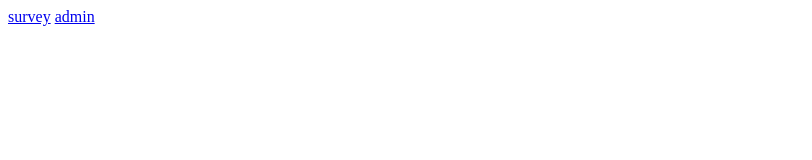
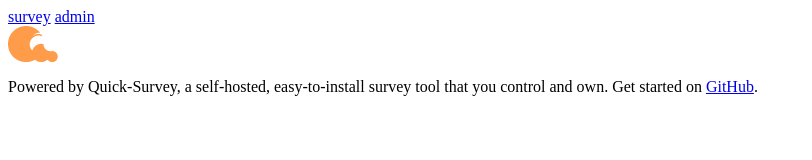
Before and after one commit to udayteki/quick-survey, a plain HTML site: page index.html in a window 1280 px wide. Shown: the whole page, without its empty margins (0-812 px from the left). Drawn offline with Linux system fonts and the light colour scheme.

Commit message:
Add logo, add footer. Close #8

```diff
--- /dev/null
+++ b/client/styles/footer.less
@@ -0,0 +1,50 @@
+@import "./variables.import.less";
+
+// All the styles that make the sticky footer work.
+
+* {
+  margin: 0;
+}
+
+html, body {
+  height: 100%;
+}
+
+.page-wrap {
+  min-height: 100%;
+  /* equal to footer height */
+  margin-bottom: -@footer-height;
+}
+
+.page-wrap:after {
+  content: "";
+  display: block;
+}
+
+.site-footer, .page-wrap:after {
+  height: @footer-height;
+}
+
+.site-footer {
+  margin-top: 1rem;
+  text-align: center;
+
+  .footer-wrapper {
+    max-width: 480px;
+  }
+
+  img, p {
+    display: inline-block;
+    vertical-align: middle;
+  }
+
+  p {
+    margin-top: 1rem;
+    font-style: italic;
+    color: lighten(@text-color, 20%);
+  }
+}
+
+.site-footer .vertical-centre {
+  padding-top: 2rem;
+}
--- a/client/styles/main.less
+++ b/client/styles/main.less
@@ -24,8 +24,20 @@ a {
   text-decoration: none;
 }
 
+.small-row,
+.wide-row {
+  margin: 0 auto;
+}
+
+.small-row {
+  max-width: 640px;
+}
+
+.wide-row {
+  max-width: 960px;
+}
+
 .container {
-  max-width: 640px;
   margin: 2rem auto;
 }
 
--- a/client/styles/variables.import.less
+++ b/client/styles/variables.import.less
@@ -9,6 +9,7 @@
 @empty-state-color: #fff;
 
 @border-radius: 3px;
+@footer-height: 8rem;
 
 .box-shadow(@box-shadow) {
   -webkit-box-shadow: @box-shadow;
--- a/index.html
+++ b/index.html
@@ -4,6 +4,7 @@
 </head>
 
 <body ng-app="quick-survey">
+  <div class="page-wrap">
   <div class="nav" ng-controller="NavBarCtrl">
     <div class="admin" ng-if="is_admin">
       <a href="/">survey</a>
@@ -12,7 +13,15 @@
     <meteor-include src="loginButtons"></meteor-include>
   </div>
   <div ui-view
-    class="container"
+    class="container small-row"
     ng-class="{ admin: $state.includes('admin') }"
     ng-if="!loggingIn"></div>
+  </div>
+  <footer class="site-footer">
+    <div class="wide-row footer-wrapper">
+      <img src="/images/squirrel-small.png"/>
+      <p>Powered by Quick-Survey, a self-hosted, easy-to-install survey tool that you control and own. Get started on <a href="https://github.com/simonv3/quick-survey"><i class="icon-github"></i> GitHub</a>.
+      </p>
+    </div>
+  </footer>
 </body>
```
Also changed, not shown: public/images/squirrel-small.png (added), public/images/squirrel.png (added).
